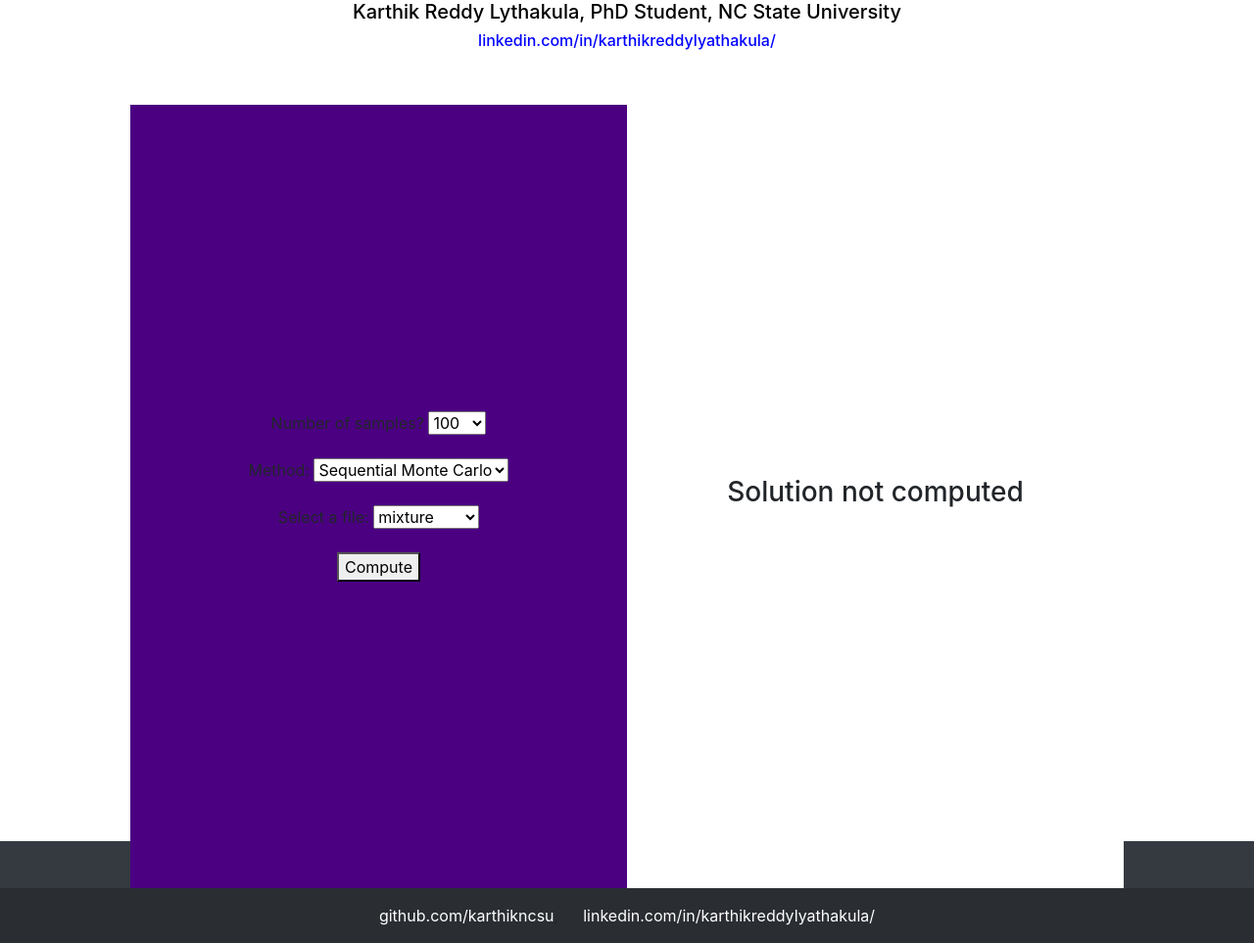
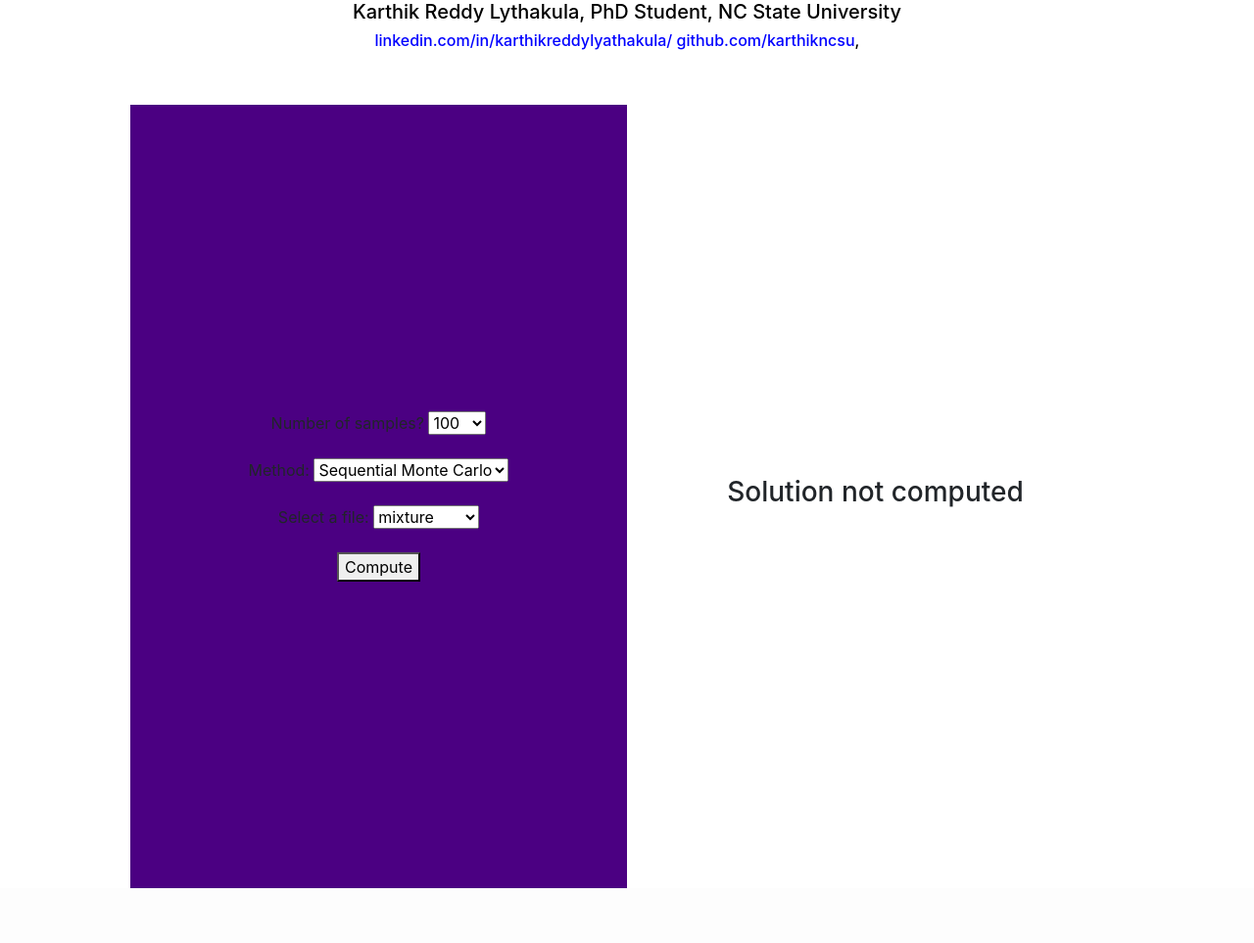
Before and after one commit to karthikncsu/Django-website-for-sampling-high-dimensional-space, a Django app: page / in a window 1280 px wide. Shown: the part 72-1035 px from the top of the page at 98% size. After the commit the page ends 979 px from the top, so only its background shows below. Run offline with Django 3.2, Linux system fonts and the light colour scheme; some libraries are stand-ins or nearby versions.

Commit message:
Removed footer

```diff
--- a/templates/base.html
+++ b/templates/base.html
@@ -30,7 +30,8 @@
      <h5 style="text-align: center; color: black;">Karthik Reddy Lythakula, PhD Student, NC State University</h5>
      <h6 style="text-align: center; color: black;">
         <a style="color: blue;" href="https://www.linkedin.com/in/karthikreddylyathakula/">linkedin.com/in/karthikreddylyathakula/</a>
-     </h6>
+        <a style="color: blue;" href="https://github.com/karthikncsu">github.com/karthikncsu</a>, &emsp;
+    </h6>
 
 
 
@@ -49,7 +50,7 @@
 
 </body>
 
-<footer class="bg-dark text-center text-lg-start">
+<!-- <footer class="bg-dark text-center text-lg-start">
     <div class="container p-4">
       <div class="row">
         <div class="col-lg-3 col-md-6 mb-4 mb-md-0">
@@ -65,5 +66,5 @@
     </div>
   </footer>
 
-
+ -->
 </html>
```
